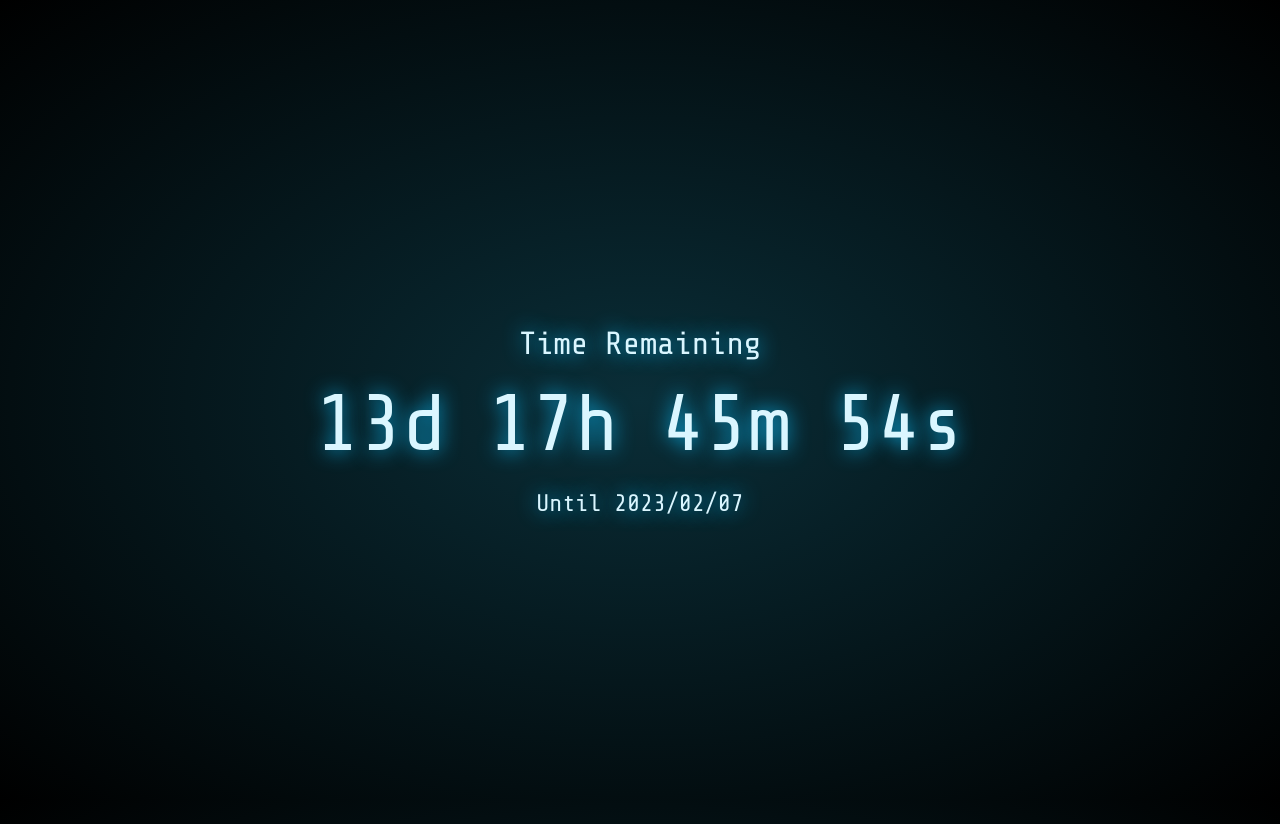
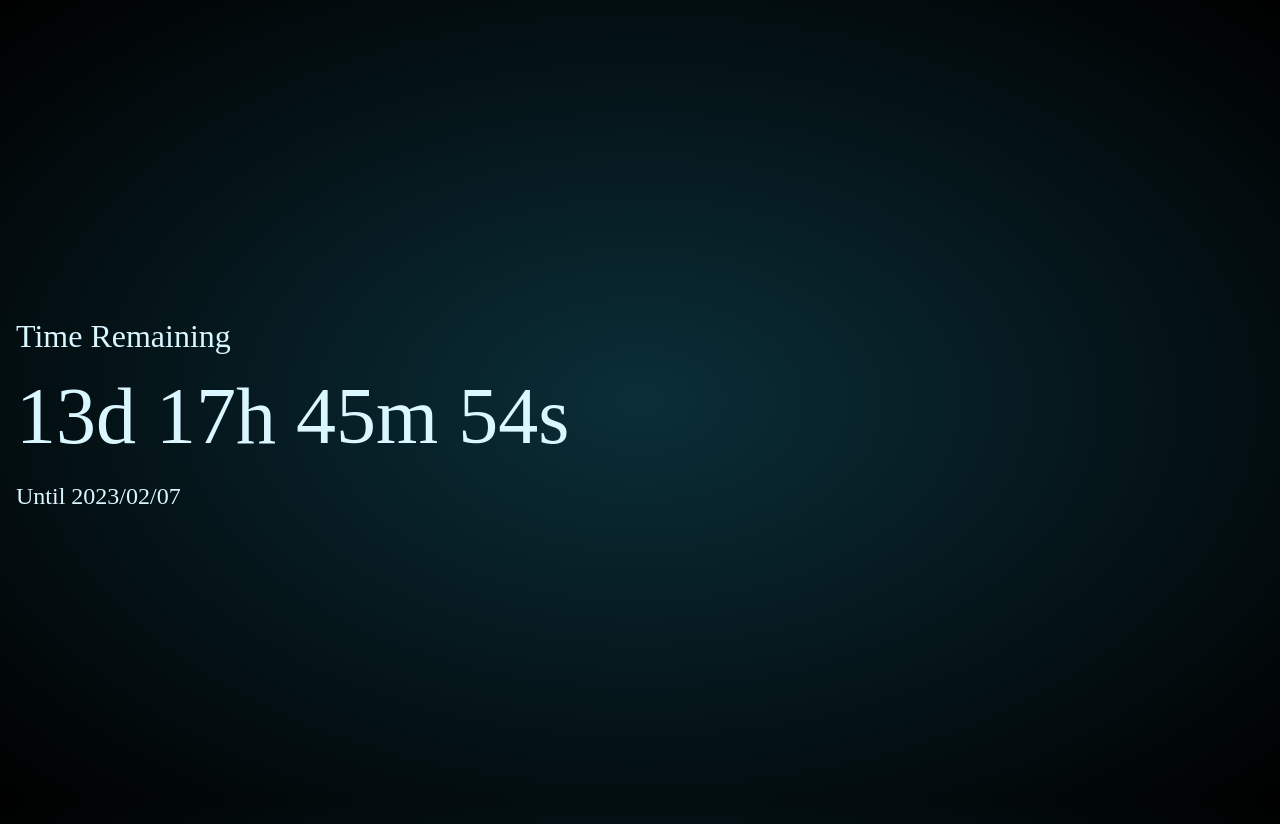
Before and after one commit to hikariyo/countdown, a Vue app: page / in a window 1280 px wide. Built offline with nearby package versions, Linux system fonts and the light colour scheme.

Commit message:
refactor: use window.innerHeight

```diff
--- a/src/components/Countdown.vue
+++ b/src/components/Countdown.vue
@@ -15,7 +15,7 @@ const clockTop = ref('0px')
 function update() {
   const duration = dayjs.duration(untilDayjs.diff(dayjs()))
   remaining.value = duration.format('DD[d] HH[h] mm[m] ss[s]')
-  const top = document.body.clientHeight / 2 - clock.value!.clientHeight / 2
+  const top = window.innerHeight / 2 - clock.value!.clientHeight / 2
   clockTop.value = `${top}px`
   requestAnimationFrame(update)
 }
@@ -41,11 +41,8 @@ onMounted(() => {
 
 <style scoped>
 .clock {
-  font-family: 'Share Tech Mono', monospace;
-  text-align: center;
   margin-top: 100px;
   color: #daf6ff;
-  text-shadow: 0 0 20px rgba(10, 175, 230, 1),  0 0 20px rgba(10, 175, 230, 0);
 }
 
 p {
```
